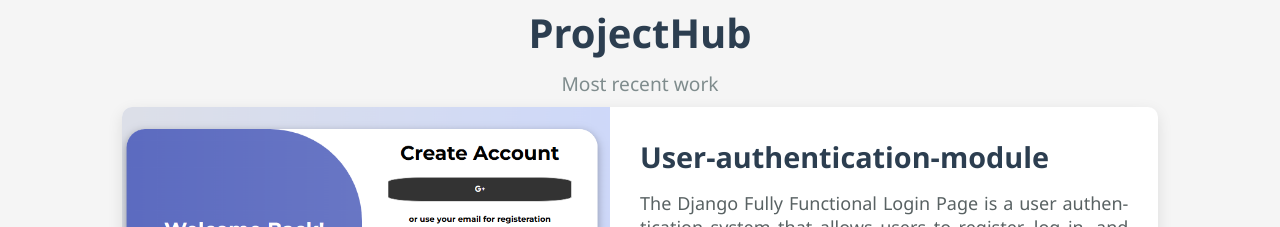
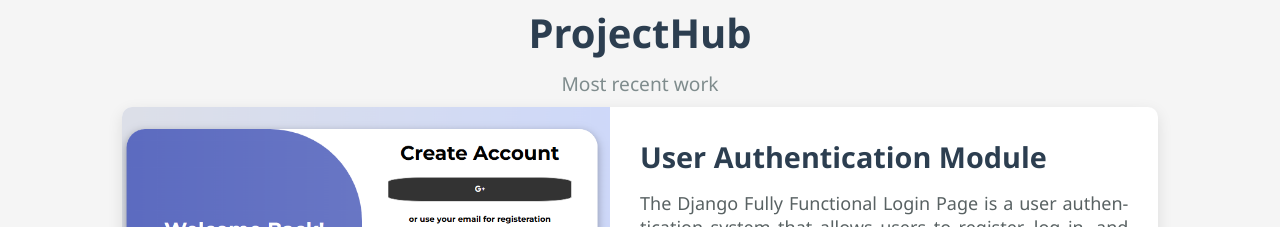
Before and after one commit to AjinCodeHub/Ajin-Portfolio, a plain HTML site: page index.html in a window 1280 px wide. Shown: the part 1780-2007 px from the top of the page. Drawn offline with nearby package versions, Linux system fonts and the light colour scheme.

Commit message:
Correct heading for user authentication module

```diff
--- a/index.html
+++ b/index.html
@@ -127,7 +127,7 @@
                     <img src="assets/Login_Page.png" alt="Modern Website on a desktop computer with purple lighting">
                 </div>
                 <div class="project-details">
-                    <h2>User-authentication-module</h2>
+                    <h2>User Authentication Module</h2>
                     <p>The Django Fully Functional Login Page is a user authentication system that allows users to register, log in, and log out securely.
                         It ensures data validation, password security, and session management using Django's built-in authentication system.</p>
                     <h5>TECK STACK : PYTHON, DJANGO, HTML, CSS, JAVASCRIPT, SQL</h5>
```
